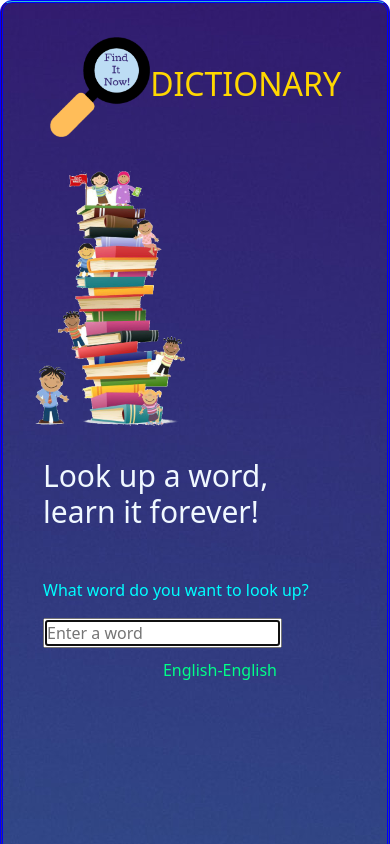
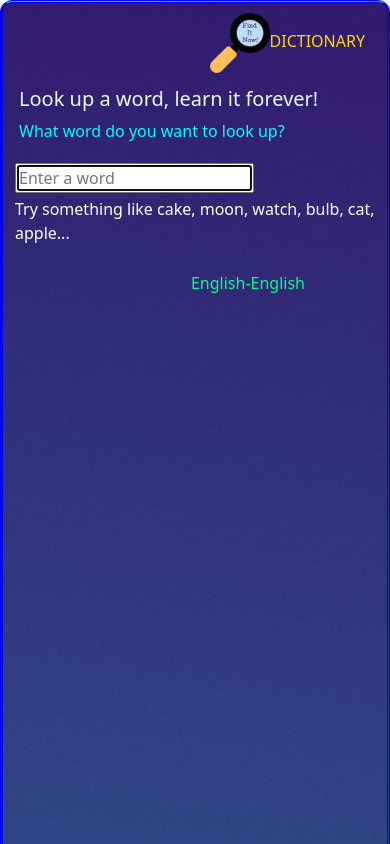
Before and after one commit to fenilaphilip/Dictionary, a React (Create React App) app: page / in a window 390 px wide. Shown: the top 844 px of the page. Built offline with nearby package versions, Linux system fonts and the light colour scheme.

Commit message:
Responsive style bug fixed

```diff
--- a/src/App.js
+++ b/src/App.js
@@ -9,27 +9,27 @@ export default function App() {
   const [images, setImages] = useState([]);
 
   return (
-    <div className="App container col-m-8">
-      <header className="App-header m-4">
+    <div className="App container col-m-12">
+      <header className="App-header">
         <img
           src={require("./images/magnifying-glass-book.png")}
           alt="logo"
           className="icon"
         />
-        DICTIONARY{" "}
+        DICTIONARY
       </header>
 
-      <div className="row m-2">
-        <div className="col-3">
+      <div className="row">
+        <div className="col-3 logodiv">
           <img
             src={require("./images/childrens-books-clip-art.png")}
             alt="logo"
             className="logo"
           />
         </div>
-        <div className="col m-2">
-          <h5 className="card-title mt-4">Look up a word, learn it forever!</h5>
-          <p className="card-text mt-4 pt-4">
+        <div className="col">
+          <h5 className="card-title p-1">Look up a word, learn it forever!</h5>
+          <p className="card-text p-1">
             What word do you want to look up?
           </p>
           <Search
@@ -37,6 +37,7 @@ export default function App() {
             setImages={setImages}
             setLoaded={setLoaded}
           />
+          <p className="text-white pt-1">Try something like cake, moon, watch, bulb, cat, apple... </p>
           <div className="sub-header">English-English</div>
         </div>
       </div>
--- a/src/Photos.js
+++ b/src/Photos.js
@@ -6,9 +6,9 @@ export default function Photos(props) {
   return (
     <div>
       <h6>Images</h6>
-      {gallery.map(function(element) {
+      {gallery.map(function (element) {
         return (
-          <img src={element.src.small} alt={element.alt} className="m-2 p-2" />
+          <img src={element.src.small} alt={element.alt} className="m-1 rounded border border-black resultImg" width={180} />
         );
       })}
     </div>
--- a/src/Result.js
+++ b/src/Result.js
@@ -6,12 +6,12 @@ import Photos from "./Photos";
 export default function Result(props) {
   if (props.loaded === true) {
     return (
-      <div className="meaningshow row p-2 m-4">
-        <div className="overflow-scroll bg-light rounded col-lg-8 me-2 p-2">
+      <div className="meaningshow row rounded p-1 m-0 mb-1 mt-1">
+        <div className="overflow-scroll bg-light  col-lg-8  p-2">
           <h1>{props.results.word}</h1>
           <h3>{props.results.phonetics[0].text}</h3>
           <ReactAudioPlayer src={props.results.phonetics[0].audio} controls />
-          {props.results.meanings.map(function(element) {
+          {props.results.meanings.map(function (element) {
             return (
               <Meaning
                 partOfSpeech={element.partOfSpeech}
@@ -21,7 +21,7 @@ export default function Result(props) {
             );
           })}
         </div>
-        <div className="overflow-scroll bg-light rounded col p-4 overflow-hidden">
+        <div className="overflow-scroll bg-light col pt-4 overflow-hidden">
           <Photos photos={props.images} />
         </div>
       </div>
--- a/src/Search.js
+++ b/src/Search.js
@@ -36,7 +36,7 @@ export default function Search(props) {
   }
 
   return (
-    <div className="col-m-6">
+    <div className="col search">
       <form onSubmit={handleSearch}>
         <input
           type="search"
--- a/src/styles/App.css
+++ b/src/styles/App.css
@@ -23,7 +23,6 @@
   max-height: 100px;
 }
 .logo {
-  text-align: right;
   max-width: 150px;
   max-height: 350px;
 }
@@ -55,3 +54,26 @@
 .meaningshow > div {
   max-height: 700px;
 }
+
+@media screen and (max-width: 420px) {
+  .logodiv {
+    display: none;
+  }
+  .icon {
+    width: 60px;
+  }
+  .App-header {
+    font-size: medium;
+  }
+  .card-title {
+    font-size: 20px;
+  }
+  .resultImg {
+    width: 100px;
+  }
+}
+@media screen and (min-width: 990px) {
+  .resultImg {
+    width: 125px;
+  }
+}
```
